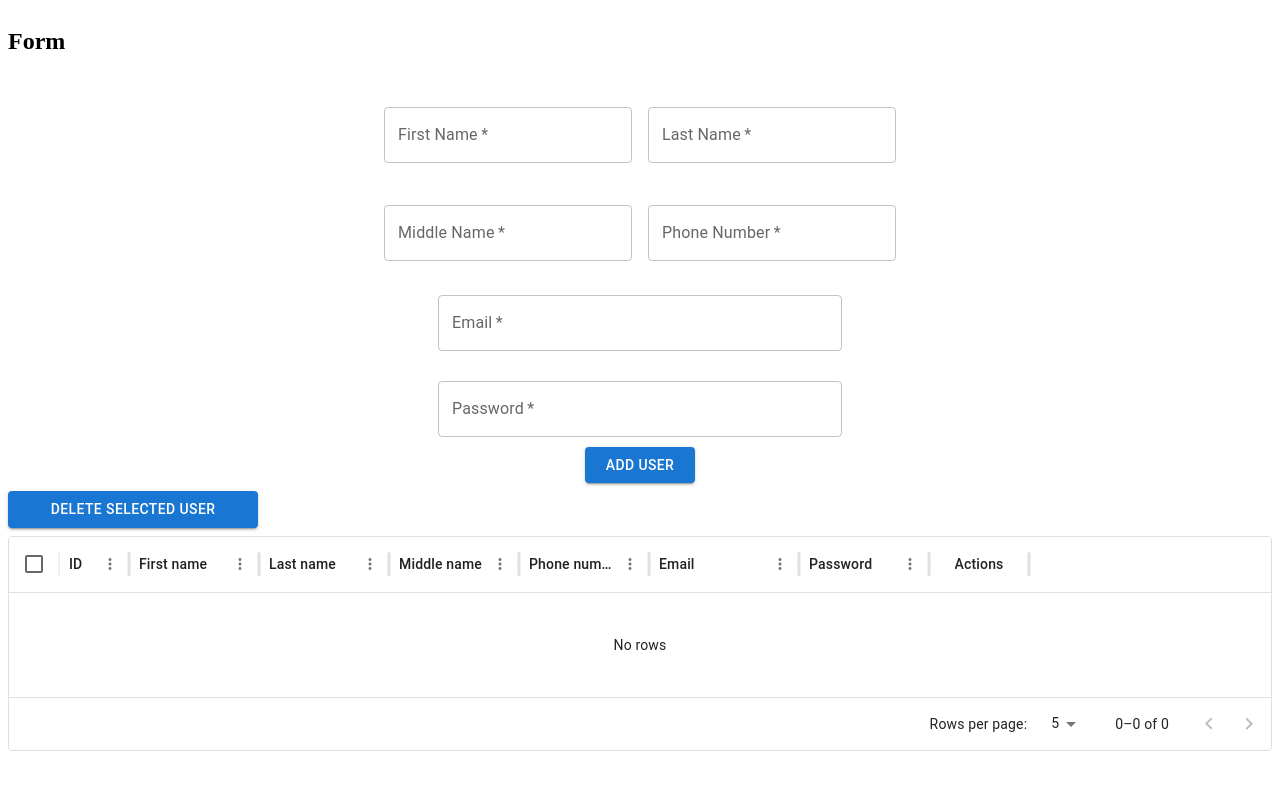
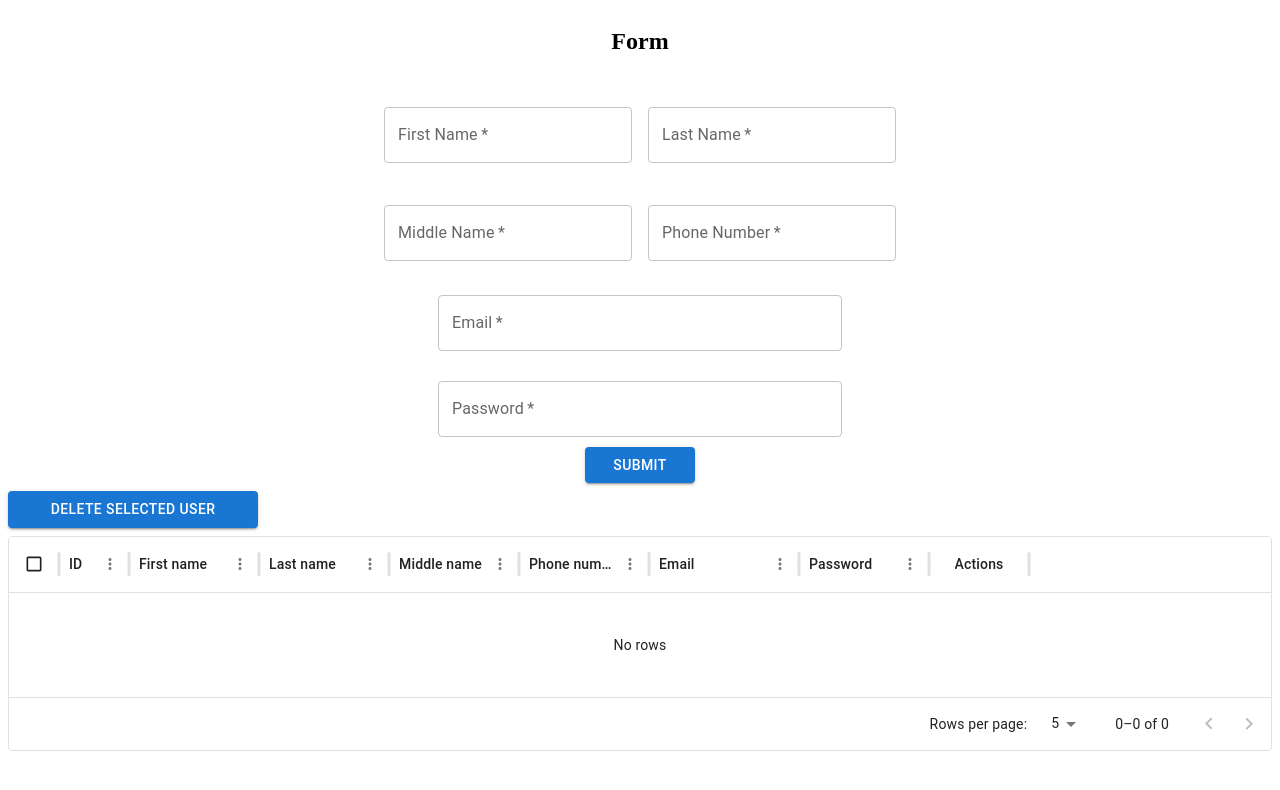
Before and after one commit to pratiksha-bhanderi/react-form-hooks-demo, a React (Create React App) app: page / in a window 1280 px wide. Shown: the top 790 px of the page. Built offline with nearby package versions, Linux system fonts and the light colour scheme.

Commit message:
delete handle.

```diff
--- a/package.json
+++ b/package.json
@@ -18,6 +18,7 @@
     "@types/react-dom": "^18.3.0",
     "react": "^18.3.1",
     "react-dom": "^18.3.1",
+    "react-hook-form": "^7.52.0",
     "react-redux": "^9.1.2",
     "react-scripts": "5.0.1",
     "typescript": "^4.9.5",
--- a/src/components/UserTable/index.tsx
+++ b/src/components/UserTable/index.tsx
@@ -13,12 +13,71 @@ import EditIcon from "@mui/icons-material/Edit";
 import DeleteIcon from "@mui/icons-material/DeleteOutlined";
 import { removerUser } from "../../store/slice/FormSlice";
 import { Button } from "@mui/material";
-import { UserTableProps } from "../../utils/types";
-
-const UserTable: FC<UserTableProps> = ({ onEdit, setSelectedUser }) => {
+import { FormItem, UserTableProps } from "../../utils/types";
+import CheckBoxIcon from "@mui/icons-material/CheckBox";
+import CheckBoxOutlineBlankIcon from "@mui/icons-material/CheckBoxOutlineBlank";
+const UserTable: FC<UserTableProps> = ({ onEdit }) => {
   const dispatch = useAppDispatch();
   const { user } = useSelector((state: RootState) => state.form);
+
+  const [selectedUser, setSelectedUser] = useState<GridRowSelectionModel>([]);
+
+  const onCheckUser = (id: GridRowId) => {
+    if (selectedUser.includes(id)) {
+      return setSelectedUser(selectedUser.filter((item) => item !== id));
+    }
+    return setSelectedUser([...selectedUser, id]);
+  };
+  const onCheckAllUser = () => {
+    let newArr: GridRowId[] = [];
+    if (selectedUser.length !== user.length) {
+      user.forEach((item) => newArr.push(item.id));
+    }
+    setSelectedUser(newArr);
+  };
+
   const columns: GridColDef[] = [
+    {
+      field: "ischeck",
+      type: "actions",
+      headerName: "",
+      width: 50,
+      // cellClassName: "actions",
+      renderHeader: ({}) => {
+        return [
+          <GridActionsCellItem
+            icon={
+              user.length !== 0 && selectedUser.length === user.length ? (
+                <CheckBoxIcon />
+              ) : (
+                <CheckBoxOutlineBlankIcon />
+              )
+            }
+            label="Edit"
+            className="textPrimary"
+            onClick={() => onCheckAllUser()}
+            color="inherit"
+          />,
+        ];
+      },
+      renderCell: ({ id }) => {
+        return [
+          <GridActionsCellItem
+            icon={
+              selectedUser.includes(id) ? (
+                <CheckBoxIcon />
+              ) : (
+                <CheckBoxOutlineBlankIcon />
+              )
+            }
+            label="Edit"
+            className="textPrimary"
+            onClick={() => onCheckUser(id)}
+            color="inherit"
+          />,
+        ];
+      },
+    },
     { field: "id", headerName: "ID", width: 70 },
     { field: "first_name", headerName: "First name", width: 130 },
     { field: "last_name", headerName: "Last name", width: 130 },
@@ -32,7 +91,7 @@ const UserTable: FC<UserTableProps> = ({ onEdit, setSelectedUser }) => {
       headerName: "Actions",
       width: 100,
       cellClassName: "actions",
-      getActions: ({ id }) => {
+      renderCell: ({ id }) => {
         return [
           <GridActionsCellItem
             icon={<EditIcon />}
@@ -57,8 +116,20 @@ const UserTable: FC<UserTableProps> = ({ onEdit, setSelectedUser }) => {
   const handleEditClick = (id: GridRowId) => () => {
     onEdit(id);
   };
-
+  const handleDeleteSelectedClick = () => {
+    const newArr = user.filter((item) => !selectedUser.includes(item.id));
+    dispatch(removerUser(newArr));
+    setSelectedUser([]);
+  };
   return (
+    <>
+      <Button
+        variant="contained"
+        sx={{ width: "250px", mt: 1 }}
+        onClick={() => handleDeleteSelectedClick()}
+      >
+        Delete Selected User
+      </Button>
       <DataGrid
         rows={user}
         columns={columns}
@@ -72,8 +143,10 @@ const UserTable: FC<UserTableProps> = ({ onEdit, setSelectedUser }) => {
           setSelectedUser(rowSelectionModel)
         }
         pageSizeOptions={[5, 10]}
-      checkboxSelection
+
+        // checkboxSelection
       />
+    </>
   );
 };
 
--- a/src/pages/Form/index.tsx
+++ b/src/pages/Form/index.tsx
@@ -20,7 +20,6 @@ export default function Form() {
   // state to manage the dark mode
   const [formValue, setFormValue] = useState<FormItem>(defaultFormValue);
   const [error, seterror] = useState({ name: "", message: "" });
-  const [selectedUser, setSelectedUser] = useState<GridRowSelectionModel>([]);
   const [update, setUpdate] = useState(false);
   console.log("user", user);
 
@@ -37,15 +36,13 @@ export default function Form() {
 
     setFormValue(defaultFormValue);
   };
+
   const onEdit = (id: number | string) => {
     const newArr = user.filter((item) => item.id === id);
     setFormValue(newArr[0]);
     setUpdate(true);
   };
-  const handleDeleteSelectedClick = () => {
-    const newArr = user.filter((item) => !selectedUser.includes(item.id));
-    dispatch(removerUser(newArr));
-  };
+
   return (
     <div
       style={{
@@ -53,7 +50,7 @@ export default function Form() {
         flexDirection: "column",
       }}
     >
-      <h2>Form</h2>
+      <h2 style={{ alignSelf: "center" }}>Form</h2>
       <FormControl
         error={error}
         formValue={formValue}
@@ -64,16 +61,10 @@ export default function Form() {
         sx={{ width: "110px", alignSelf: "center" }}
         onClick={() => onsubmit()}
       >
-        {update ? "Update" : "Add User"}
+        {update ? "Update" : "Submit"}
       </Button>
-      <Button
-        variant="contained"
-        sx={{ width: "250px", mt: 1 }}
-        onClick={() => handleDeleteSelectedClick()}
-      >
-        Delete Selected User
-      </Button>
-      <UserTable onEdit={onEdit} setSelectedUser={setSelectedUser} />
+
+      <UserTable onEdit={onEdit} />
     </div>
   );
 }
--- a/src/utils/types.ts
+++ b/src/utils/types.ts
@@ -12,7 +12,6 @@ export interface FormItem {
 
 export interface UserTableProps {
   onEdit: (id: number | string) => void;
-  setSelectedUser: React.Dispatch<React.SetStateAction<GridRowSelectionModel>>;
 }
 
 export interface InputControlProps {
```
Also changed, not shown: 1 other file (tests, documents, lock files or other folders). Lines whose indentation alone changed are shown as unchanged.
